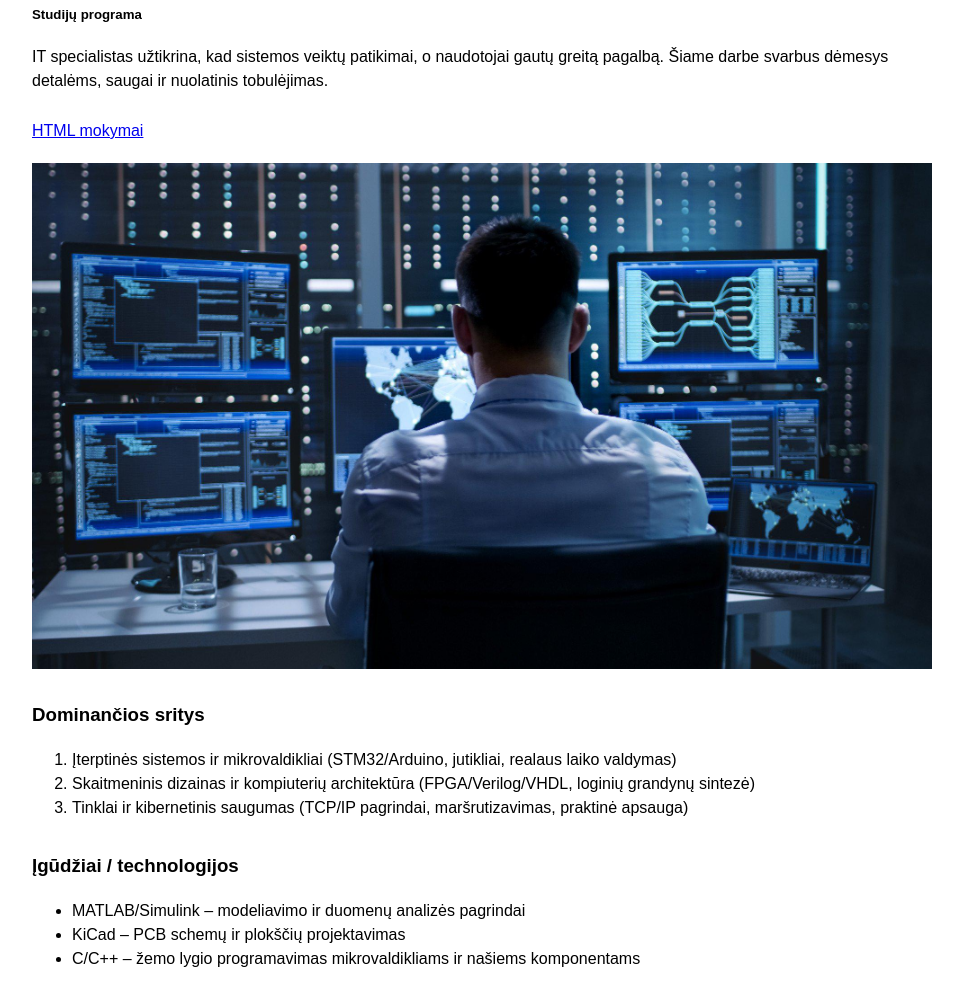
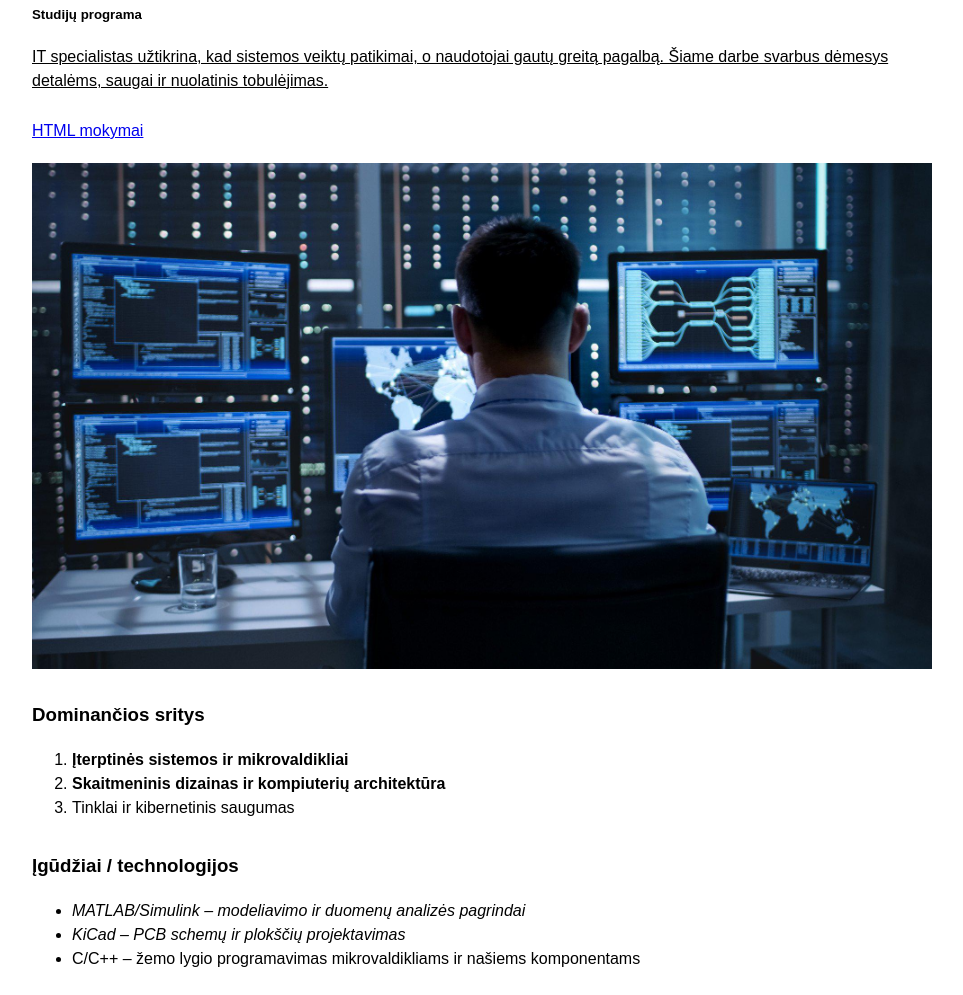
Before and after one commit to Linas-code/linas-code.github.io, a plain HTML site: page HTML/index.html in a window 1280 px wide. Shown: the part 75-1070 px from the top of the page, without its empty margins (158-1121 px from the left). Drawn offline with Linux system fonts and the light colour scheme.

Commit message:
Papildoma užduotis

```diff
--- a/HTML/index.html
+++ b/HTML/index.html
@@ -25,9 +25,9 @@
        <div> – semantikos nesuteikia; naudojamas elementams SU(grupuoti) į vieną bloką,
        kad būtų patogiau juos tvarkyti ir išdėlioti (pvz., pastraipa + nuoroda + paveikslėlis). -->
   <div class="group">
-    <p>IT specialistas užtikrina, kad sistemos veiktų patikimai, o naudotojai gautų greitą pagalbą.
-    Šiame darbe svarbus dėmesys detalėms, saugai ir nuolatinis tobulėjimas.</p>
-
+    <!-- Visą pastraipą pabraukiame; <u> gali klaidinti, nes pabraukimas naršyklėse dažnai siejamas su nuorodomis. -->
+    <p><u>IT specialistas užtikrina, kad sistemos veiktų patikimai, o naudotojai gautų greitą pagalbą.
+    Šiame darbe svarbus dėmesys detalėms, saugai ir nuolatinis tobulėjimas.</u></p>
     <a href="https://www.w3schools.com/html/" target="_blank" rel="noopener">HTML mokymai</a>
 
     <img src="paveikslai/IT-Specialists.jpg" alt="Svajonių darbo tematikos paveikslas" width="900" />
@@ -35,15 +35,15 @@
 
   <h3>Dominančios sritys</h3>
   <ol>
-    <li>Įterptinės sistemos ir mikrovaldikliai (STM32/Arduino, jutikliai, realaus laiko valdymas)</li>
-    <li>Skaitmeninis dizainas ir kompiuterių architektūra (FPGA/Verilog/VHDL, loginių grandynų sintezė)</li>
-    <li>Tinklai ir kibernetinis saugumas (TCP/IP pagrindai, maršrutizavimas, praktinė apsauga)</li>
+    <li><strong>Įterptinės sistemos ir mikrovaldikliai</strong> <!-- <strong>: semantinis svarbumas; skiriasi nuo <b>, kuris tik vizualiai paryškina. --></li>
+    <li><b>Skaitmeninis dizainas ir kompiuterių architektūra</b> <!-- <b>: tik vizualus paryškinimas, semantikos nesuteikia. --></li>
+    <li>Tinklai ir kibernetinis saugumas</li>
   </ol>
 
   <h3>Įgūdžiai / technologijos</h3>
   <ul>
-    <li>MATLAB/Simulink – modeliavimo ir duomenų analizės pagrindai</li>
-    <li>KiCad – PCB schemų ir plokščių projektavimas</li>
+    <li><em>MATLAB/Simulink – modeliavimo ir duomenų analizės pagrindai</em> <!-- <em>: semantinis akcentas (intonacija, svarba). --></li>
+    <li><i>KiCad – PCB schemų ir plokščių projektavimas</i> <!-- <i>: tik kursyvas, be semantinės reikšmės. --></li>
     <li>C/C++ – žemo lygio programavimas mikrovaldikliams ir našiems komponentams</li>
   </ul>
 
```
